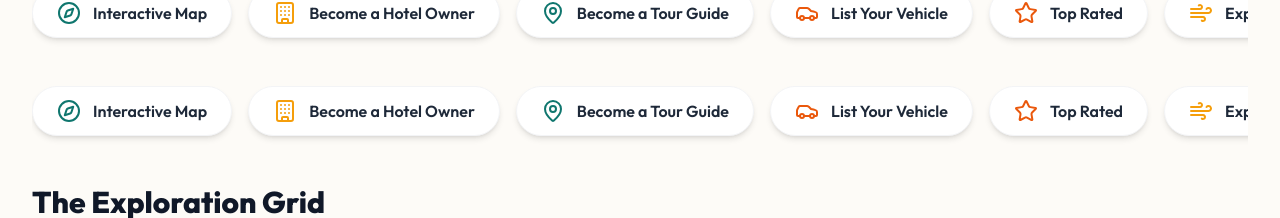
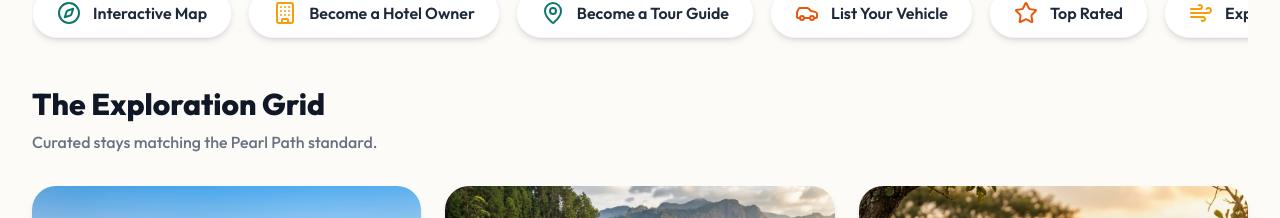
Before and after one commit to tharakadenuwan/pearlpath-frontend-deploy, a React (Vite) app: page / in a window 1280 px wide. Shown: the part 836-1054 px from the top of the page. Built offline with nearby package versions, Linux system fonts and the light colour scheme.

Commit message:
Fix duplicated quick action tabs on home page

```diff
--- a/src/components/Home/Home.jsx
+++ b/src/components/Home/Home.jsx
@@ -89,10 +89,23 @@ const Home = () => {
 
         {/* Quick Action Tabs */}
         <div className="flex gap-4 overflow-x-auto hide-scrollbar pb-8 mb-4">
+          {user?.role === 'hotel_owner' && (
+            <Link to="/add-property" className="flex items-center gap-3 px-6 py-3 bg-gradient-to-r from-sunset-gold to-sunset-orange rounded-full shadow-md hover:shadow-lg transition-all text-white whitespace-nowrap group">
+              <Plus className="text-white group-hover:scale-125 transition-transform" />
+              <span className="font-bold">Add Hotels</span>
+            </Link>
+          )}
 
-          <Link to="/routes" className="flex items-center gap-3 px-6 py-3 bg-white rounded-full shadow-md border border-gray-100 hover:border-sunset-teal/30 hover:shadow-lg transition-all text-gray-800 whitespace-nowrap group">
+          {user?.role === 'vehicle_owner' && (
+            <Link to="/add-vehicle" className="flex items-center gap-3 px-6 py-3 bg-gradient-to-r from-sunset-orange to-sunset-gold rounded-full shadow-md hover:shadow-lg transition-all text-white whitespace-nowrap group">
+              <Plus className="text-white group-hover:scale-125 transition-transform" />
+              <span className="font-bold">Add Vehicles</span>
+            </Link>
+          )}
+
+          <Link to="/routes" className="flex items-center gap-3 px-6 py-3 bg-white rounded-full shadow-md border border-gray-100 hover:border-sunset-teal/30 hover:shadow-lg transition-all text-gray-800 whitespace-nowrap group font-semibold">
             <Compass className="text-sunset-teal group-hover:rotate-45 transition-transform" />
-            <span className="font-semibold">Interactive Map</span>
+            <span>Interactive Map</span>
           </Link>
 
           {!user && (
@@ -206,57 +219,6 @@ const Home = () => {
           </div>
         ) : (
           <>
-
-            <div className="flex gap-4 overflow-x-auto hide-scrollbar pb-8 mb-4">
-              {user?.role === 'hotel_owner' && (
-                <Link to="/add-property" className="flex items-center gap-3 px-6 py-3 bg-gradient-to-r from-sunset-gold to-sunset-orange rounded-full shadow-md hover:shadow-lg transition-all text-white whitespace-nowrap group">
-                  <Plus className="text-white group-hover:scale-125 transition-transform" />
-                  <span className="font-bold">Add Hotels</span>
-                </Link>
-              )}
-
-              {user?.role === 'vehicle_owner' && (
-                <Link to="/add-vehicle" className="flex items-center gap-3 px-6 py-3 bg-gradient-to-r from-sunset-orange to-sunset-gold rounded-full shadow-md hover:shadow-lg transition-all text-white whitespace-nowrap group">
-                  <Plus className="text-white group-hover:scale-125 transition-transform" />
-                  <span className="font-bold">Add Vehicles</span>
-                </Link>
-              )}
-              <Link
-                to="/routes"
-                className="flex items-center gap-3 px-6 py-3 bg-white rounded-full shadow-md border border-gray-100 hover:border-sunset-teal/30 hover:shadow-lg transition-all text-gray-800 whitespace-nowrap group font-semibold"
-              >
-                <Compass className="text-sunset-teal group-hover:rotate-45 transition-transform" />
-                <span>Interactive Map</span>
-              </Link>
-
-              {!user && (
-                <>
-                  <Link to="/register?role=hotel_owner" className="flex items-center gap-3 px-6 py-3 bg-white rounded-full shadow-md border border-gray-100 hover:border-sunset-gold/30 hover:shadow-lg transition-all text-gray-800 whitespace-nowrap group">
-                    <Building className="text-sunset-gold group-hover:scale-110 transition-transform" />
-                    <span className="font-semibold">Become a Hotel Owner</span>
-                  </Link>
-                  <Link to="/register?role=tour_guide" className="flex items-center gap-3 px-6 py-3 bg-white rounded-full shadow-md border border-gray-100 hover:border-sunset-teal/30 hover:shadow-lg transition-all text-gray-800 whitespace-nowrap group">
-                    <MapPin className="text-sunset-teal group-hover:scale-110 transition-transform" />
-                    <span className="font-semibold">Become a Tour Guide</span>
-                  </Link>
-                  <Link to="/register?role=vehicle_owner" className="flex items-center gap-3 px-6 py-3 bg-white rounded-full shadow-md border border-gray-100 hover:border-sunset-orange/30 hover:shadow-lg transition-all text-gray-800 whitespace-nowrap group">
-                    <Car className="text-sunset-orange group-hover:scale-110 transition-transform" />
-                    <span className="font-semibold">List Your Vehicle</span>
-                  </Link>
-                </>
-              )}
-
-              <button className="flex items-center gap-3 px-6 py-3 bg-white rounded-full shadow-md border border-gray-100 hover:border-sunset-orange/30 hover:shadow-lg transition-all text-gray-800 whitespace-nowrap group">
-                <Star className="text-sunset-orange group-hover:scale-110 transition-transform" />
-                <span className="font-semibold">Top Rated</span>
-              </button>
-              <button className="flex items-center gap-3 px-6 py-3 bg-white rounded-full shadow-md border border-gray-100 hover:border-sunset-gold/30 hover:shadow-lg transition-all text-gray-800 whitespace-nowrap group">
-                <Wind className="text-sunset-gold group-hover:animate-spin transition-transform" />
-                <span className="font-semibold">Experiences</span>
-              </button>
-            </div>
-
-
             {/* EXPLORATION GRID (Masonry Layout) */}
             <div className="mb-12">
               <h2 className="text-3xl font-extrabold text-gray-900 mb-2">The Exploration Grid</h2>
```
